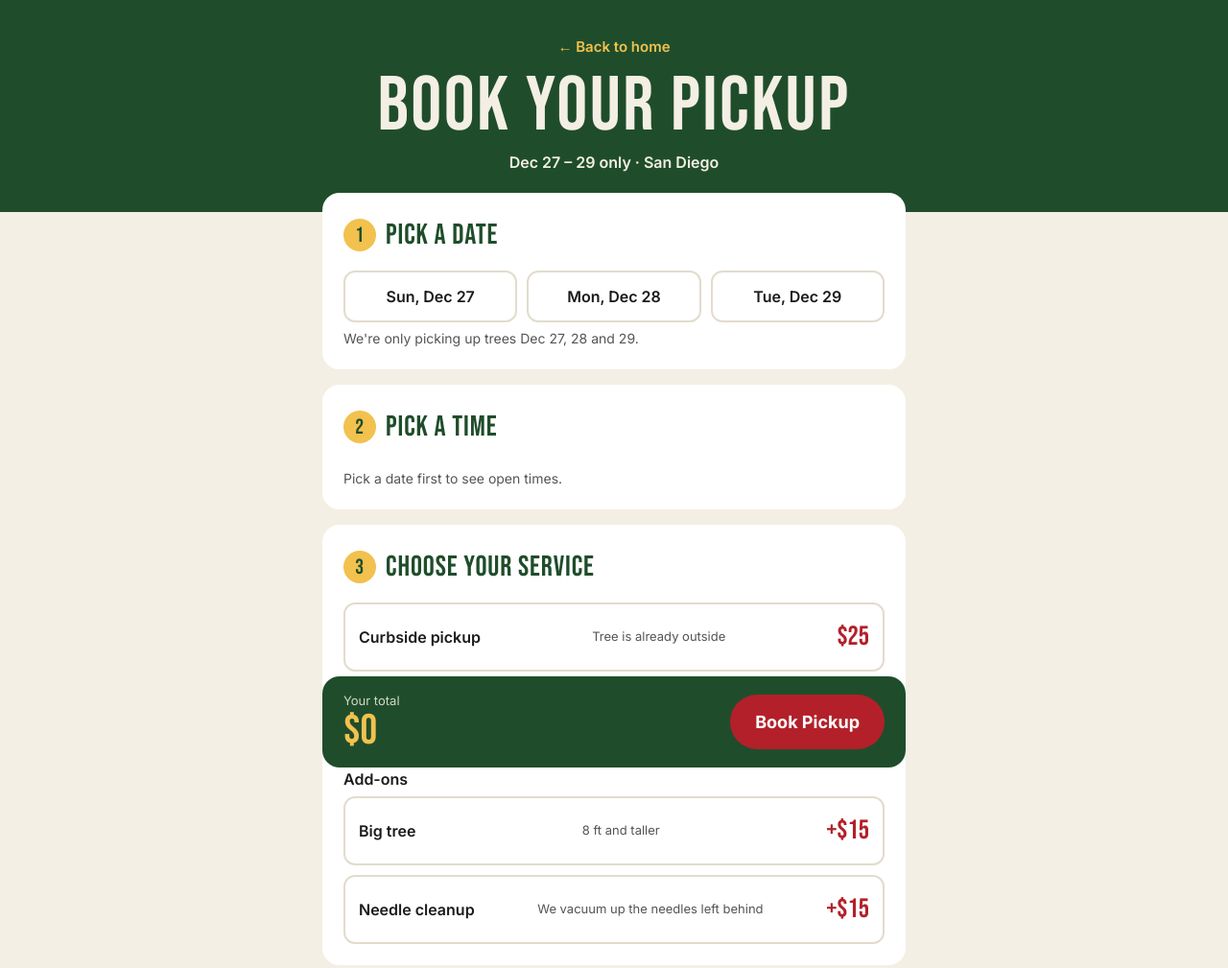
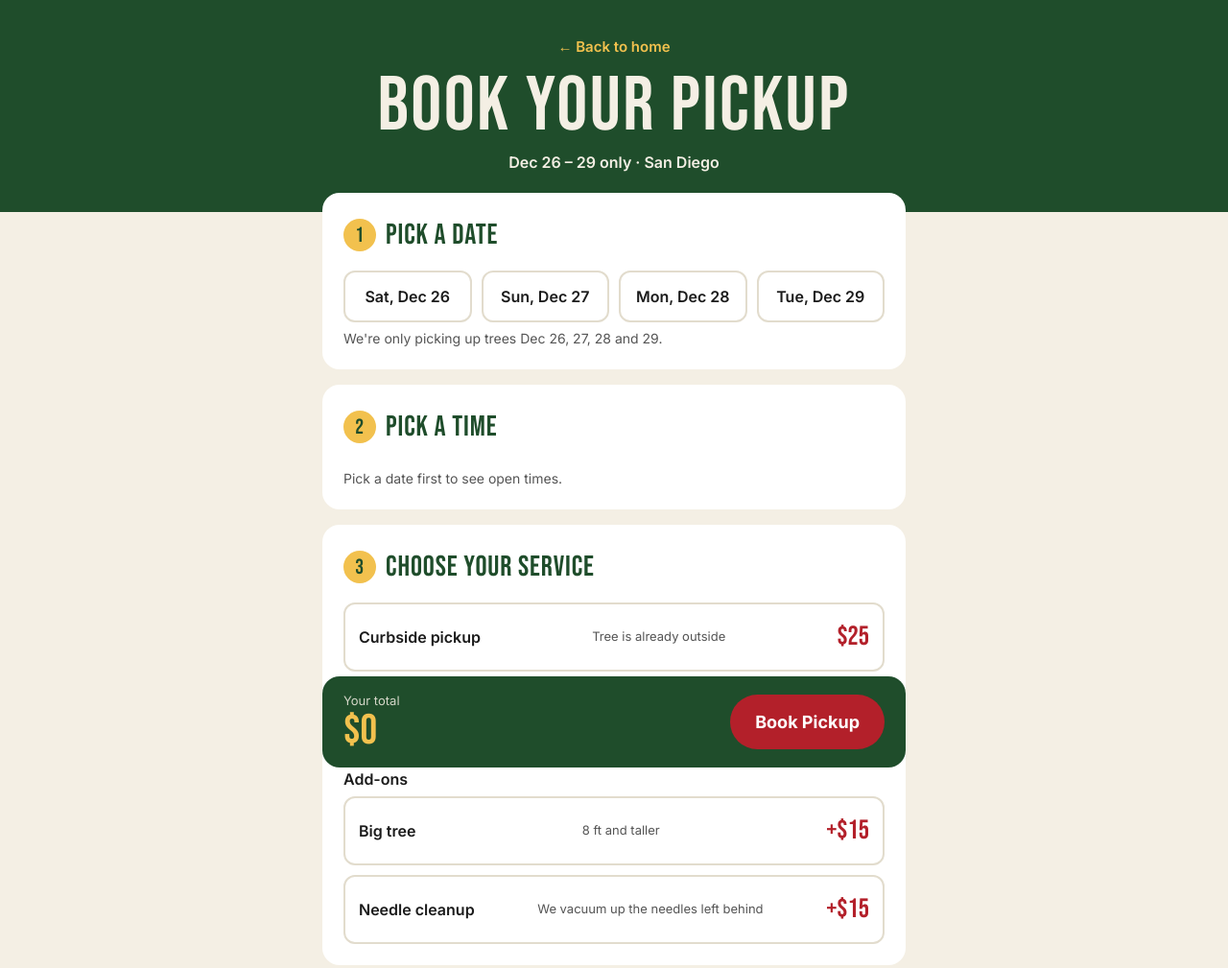
Before and after one commit to sdtreeremoval/sdtreeremoval.github.io, a plain HTML site: page book.html in a window 1280 px wide. Shown: the top 1009 px of the page at 96% size. Drawn offline with Linux system fonts and the light colour scheme.

Commit message:
Add Dec 26, use start times only
Co-Authored-By: Claude Opus 5.5 <noreply@anthropic.com>
Claude-Session: https://claude.ai/code/session_019vjy3NwDhstx9mS8GVAzhy

```diff
--- a/book.html
+++ b/book.html
@@ -26,7 +26,7 @@
   input:focus,textarea:focus{outline:none;border-color:var(--green)}
   textarea{min-height:90px;resize:vertical}
   .hint{font-size:14px;color:#555;margin:6px 0 0}
-  .times{display:grid;grid-template-columns:repeat(auto-fill,minmax(170px,1fr));gap:10px}
+  .times{display:grid;grid-template-columns:repeat(auto-fill,minmax(130px,1fr));gap:10px}
   .choice{position:relative}
   .choice input{position:absolute;opacity:0;pointer-events:none}
   .choice span{display:flex;justify-content:space-between;align-items:center;gap:10px;border:2px solid var(--line);border-radius:12px;padding:13px 14px;cursor:pointer;font-weight:600;min-height:48px}
@@ -51,7 +51,7 @@
 <header class="top">
   <a class="back" href="./">← Back to home</a>
   <h1>Book Your Pickup</h1>
-  <p>Dec 27 – 29 only · San Diego</p>
+  <p>Dec 26 – 29 only · San Diego</p>
 </header>
 
 <form id="booking" action="https://formsubmit.co/YOUR_EMAIL_HERE" method="POST" novalidate>
@@ -64,11 +64,12 @@
   <div class="step">
     <h2><span class="n">1</span> Pick a Date</h2>
     <div class="times" role="radiogroup" aria-label="Pickup date">
-      <label class="choice"><input type="radio" name="Date" value="Sun, Dec 27" required><span>Sun, Dec 27</span></label>
+      <label class="choice"><input type="radio" name="Date" value="Sat, Dec 26" required><span>Sat, Dec 26</span></label>
+      <label class="choice"><input type="radio" name="Date" value="Sun, Dec 27"><span>Sun, Dec 27</span></label>
       <label class="choice"><input type="radio" name="Date" value="Mon, Dec 28"><span>Mon, Dec 28</span></label>
       <label class="choice"><input type="radio" name="Date" value="Tue, Dec 29"><span>Tue, Dec 29</span></label>
     </div>
-    <p class="hint">We're only picking up trees Dec 27, 28 and 29.</p>
+    <p class="hint">We're only picking up trees Dec 26, 27, 28 and 29.</p>
   </div>
 
   <div class="step">
@@ -115,10 +116,10 @@
 
 <script>
   // Time slots offered each day. Change these to match when you're free.
-  const SLOTS = ["8:00 – 9:30 AM","9:30 – 11:00 AM","11:00 AM – 12:30 PM","12:30 – 2:00 PM","2:00 – 3:30 PM","3:30 – 5:00 PM"];
-  // Slots that are already taken. Format: "Sun, Dec 27 8:00 – 9:30 AM"
+  const SLOTS = ["8:00 AM","9:30 AM","11:00 AM","12:30 PM","2:00 PM","3:30 PM"];
+  // Slots that are already taken. Format: "Sun, Dec 27 8:00 AM"
   const BOOKED = [
-    // "Sun, Dec 27 8:00 – 9:30 AM",
+    // "Sun, Dec 27 8:00 AM",
   ];
 
   const form = document.getElementById('booking');
```
Also changed, not shown: index.html (+4 -4 lines).
